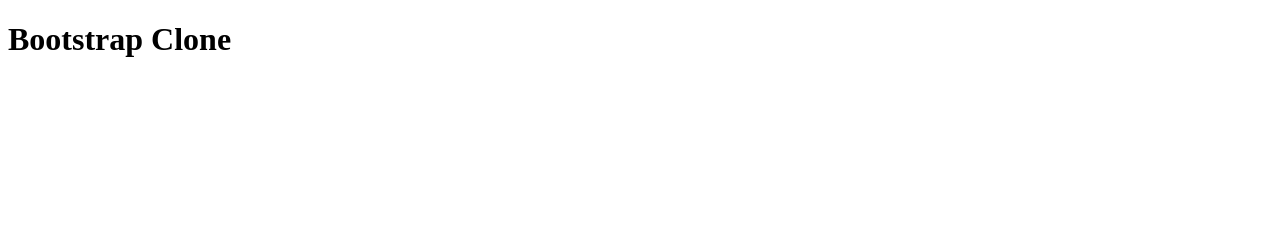
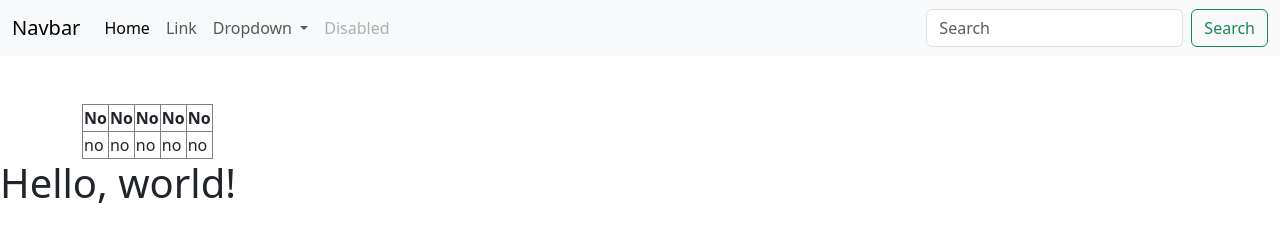
Before and after one commit to rumahrifkilaroyba/prakktikumBootsrap, a plain HTML site: page index.html in a window 1280 px wide. Drawn offline with nearby package versions, Linux system fonts and the light colour scheme.

Commit message:
mengubah codingan yang ada tabelnya(bootsrtap)

```diff
--- a/index.html
+++ b/index.html
@@ -1,11 +1,84 @@
-<!DOCTYPE html>
+<!doctype html>
 <html lang="en">
+
 <head>
-     <meta charset="UTF-8">
-     <meta name="viewport" content="width=device-width, initial-scale=1.0">
-     <title>BootsrapCLN</title>
+     <meta charset="utf-8">
+     <meta name="viewport" content="width=device-width, initial-scale=1">
+     <title>Bootstrap demo</title>
+     <link href="https://cdn.jsdelivr.net/npm/bootstrap@5.3.3/dist/css/bootstrap.min.css" rel="stylesheet"
+          integrity="sha384-QWTKZyjpPEjISv5WaRU9OFeRpok6YctnYmDr5pNlyT2bRjXh0JMhjY6hW+ALEwIH" crossorigin="anonymous">
 </head>
+
 <body>
-     <h1>Bootstrap Clone</h1>
+     <nav class="navbar navbar-expand-lg bg-body-tertiary">
+          <div class="container-fluid">
+               <a class="navbar-brand" href="#">Navbar</a>
+               <button class="navbar-toggler" type="button" data-bs-toggle="collapse"
+                    data-bs-target="#navbarSupportedContent" aria-controls="navbarSupportedContent"
+                    aria-expanded="false" aria-label="Toggle navigation">
+                    <span class="navbar-toggler-icon"></span>
+               </button>
+               <div class="collapse navbar-collapse" id="navbarSupportedContent">
+                    <ul class="navbar-nav me-auto mb-2 mb-lg-0">
+                         <li class="nav-item">
+                              <a class="nav-link active" aria-current="page" href="#">Home</a>
+                         </li>
+                         <li class="nav-item">
+                              <a class="nav-link" href="#">Link</a>
+                         </li>
+                         <li class="nav-item dropdown">
+                              <a class="nav-link dropdown-toggle" href="#" role="button" data-bs-toggle="dropdown"
+                                   aria-expanded="false">
+                                   Dropdown
+                              </a>
+                              <ul class="dropdown-menu">
+                                   <li><a class="dropdown-item" href="#">Action</a></li>
+                                   <li><a class="dropdown-item" href="#">Another action</a></li>
+                                   <li>
+                                        <hr class="dropdown-divider">
+                                   </li>
+                                   <li><a class="dropdown-item" href="#">Something else here</a></li>
+                              </ul>
+                         </li>
+                         <li class="nav-item">
+                              <a class="nav-link disabled" aria-disabled="true">Disabled</a>
+                         </li>
+                    </ul>
+                    <form class="d-flex" role="search">
+                         <input class="form-control me-2" type="search" placeholder="Search" aria-label="Search">
+                         <button class="btn btn-outline-success" type="submit">Search</button>
+                    </form>
+               </div>
+          </div>
+     </nav>
+     <div class="container mt-5">
+          <table class="table-hover table-striped table-bordered">
+               <thead>
+                    <tr>
+                         <th>No</th>
+                         <th>No</th>
+                         <th>No</th>
+                         <th>No</th>
+                         <th>No</th>
+                    </tr>
+               </thead>
+               <tbody>
+                    <tr>
+                         <td>no</td>
+                         <td>no</td>
+                         <td>no</td>
+                         <td>no</td>
+                         <td>no</td>
+                    </tr>
+               </tbody>
+          </table>
+     </div>
+
+     </div>
+     <h1>Hello, world!</h1>
+     <script src="https://cdn.jsdelivr.net/npm/bootstrap@5.3.3/dist/js/bootstrap.bundle.min.js"
+          integrity="sha384-YvpcrYf0tY3lHB60NNkmXc5s9fDVZLESaAA55NDzOxhy9GkcIdslK1eN7N6jIeHz"
+          crossorigin="anonymous"></script>
 </body>
+
 </html>
```
